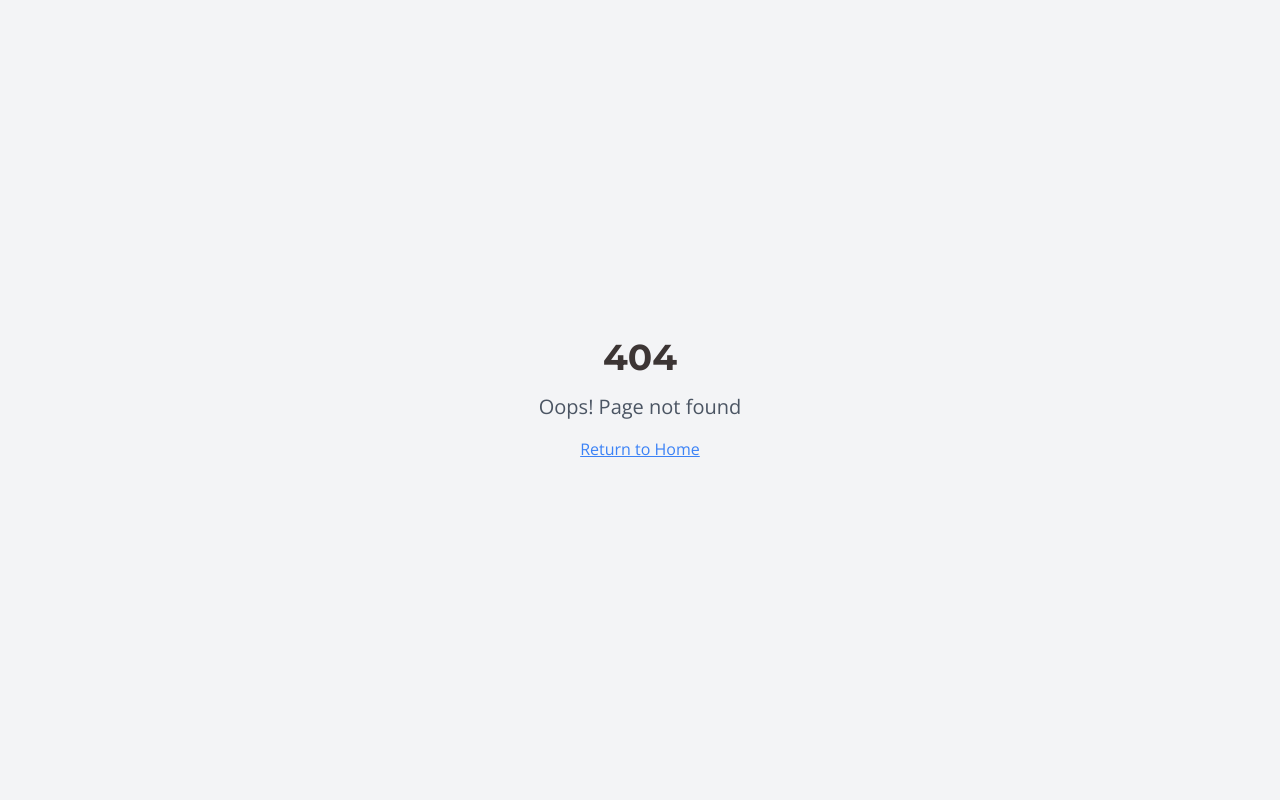
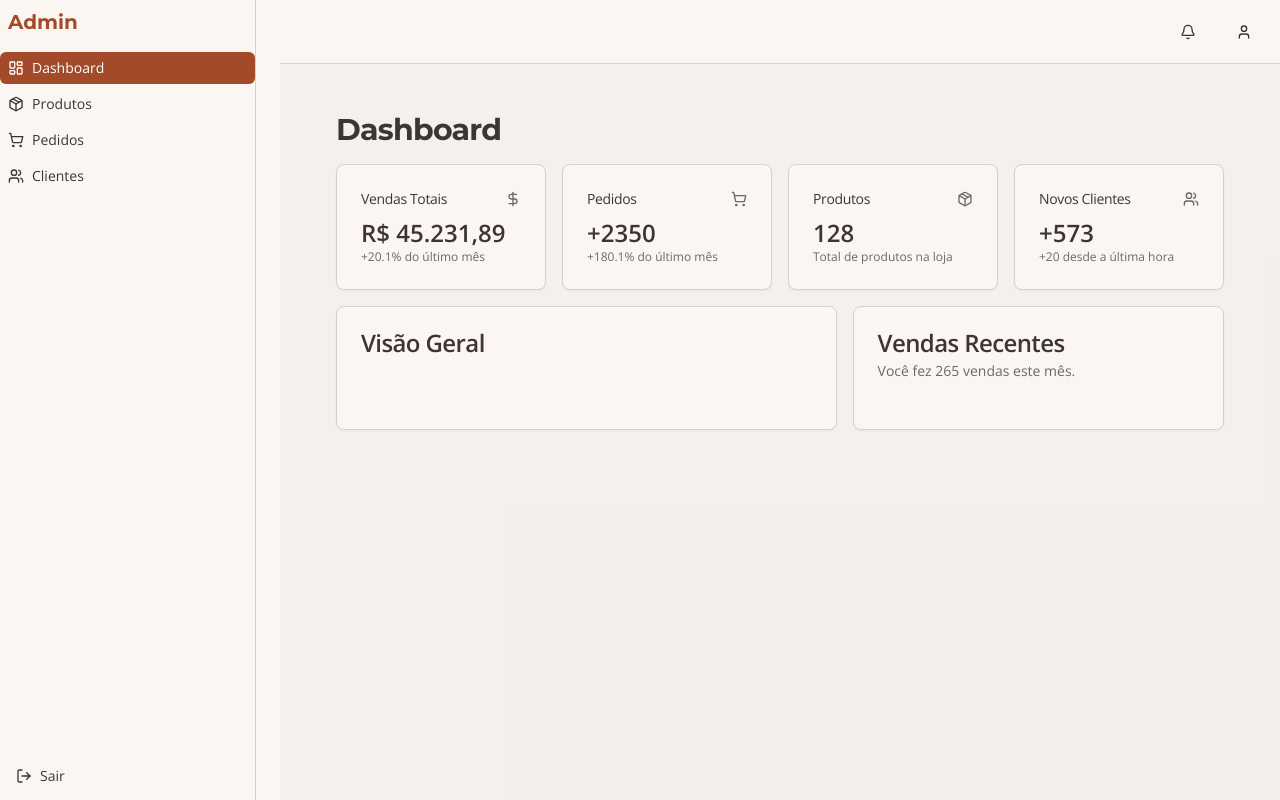
Before and after one commit to diegojua/condimentos-batista-skip, a React (Vite) app: page /admin/dashboard in a window 1280 px wide. Before the commit this address had no page. Built offline with nearby package versions, Linux system fonts and the light colour scheme.

Commit message:
feat: Implement admin login functionality

```diff
--- a/src/App.tsx
+++ b/src/App.tsx
@@ -14,6 +14,8 @@ import OrderConfirmation from './pages/OrderConfirmation'
 import About from './pages/About'
 import Contact from './pages/Contact'
 import AdminLogin from './pages/admin/Login'
+import AdminLayout from './components/admin/AdminLayout'
+import AdminDashboard from './pages/admin/Dashboard'
 import NotFound from './pages/NotFound'
 
 const App = () => (
@@ -35,7 +37,10 @@ const App = () => (
           </Route>
 
           <Route path="/admin/login" element={<AdminLogin />} />
-          {/* Add other admin routes with an AdminLayout here */}
+          <Route element={<AdminLayout />}>
+            <Route path="/admin/dashboard" element={<AdminDashboard />} />
+            {/* Add other admin routes here */}
+          </Route>
 
           <Route path="*" element={<NotFound />} />
         </Routes>
--- /dev/null
+++ b/src/components/admin/AdminLayout.tsx
@@ -0,0 +1,55 @@
+import { Outlet } from 'react-router-dom'
+import { SidebarProvider, SidebarTrigger } from '@/components/ui/sidebar'
+import { AdminSidebar } from './AdminSidebar'
+import { Button } from '../ui/button'
+import { Bell, User } from 'lucide-react'
+
+const AdminHeader = () => (
+  <header className="flex h-16 items-center justify-between border-b bg-background px-4 md:justify-end">
+    <SidebarTrigger asChild className="md:hidden">
+      <Button variant="ghost" size="icon">
+        <svg
+          xmlns="http://www.w3.org/2000/svg"
+          width="24"
+          height="24"
+          viewBox="0 0 24 24"
+          fill="none"
+          stroke="currentColor"
+          strokeWidth="2"
+          strokeLinecap="round"
+          strokeLinejoin="round"
+        >
+          <line x1="3" x2="21" y1="6" y2="6" />
+          <line x1="3" x2="21" y1="12" y2="12" />
+          <line x1="3" x2="21" y1="18" y2="18" />
+        </svg>
+      </Button>
+    </SidebarTrigger>
+    <div className="flex items-center gap-4">
+      <Button variant="ghost" size="icon">
+        <Bell className="h-5 w-5" />
+      </Button>
+      <Button variant="ghost" size="icon">
+        <User className="h-5 w-5" />
+      </Button>
+    </div>
+  </header>
+)
+
+const AdminLayout = () => {
+  return (
+    <SidebarProvider>
+      <div className="grid min-h-screen w-full md:grid-cols-[220px_1fr] lg:grid-cols-[280px_1fr]">
+        <AdminSidebar />
+        <div className="flex flex-col">
+          <AdminHeader />
+          <main className="flex flex-1 flex-col gap-4 bg-muted/40 p-4 lg:gap-6 lg:p-6">
+            <Outlet />
+          </main>
+        </div>
+      </div>
+    </SidebarProvider>
+  )
+}
+
+export default AdminLayout
--- /dev/null
+++ b/src/components/admin/AdminSidebar.tsx
@@ -0,0 +1,85 @@
+import { Link, useLocation } from 'react-router-dom'
+import {
+  Sidebar,
+  SidebarContent,
+  SidebarHeader,
+  SidebarMenu,
+  SidebarMenuItem,
+  SidebarMenuButton,
+  SidebarFooter,
+} from '@/components/ui/sidebar'
+import {
+  LayoutDashboard,
+  Package,
+  ShoppingCart,
+  Users,
+  LogOut,
+} from 'lucide-react'
+import { cn } from '@/lib/utils'
+
+const menuItems = [
+  {
+    href: '/admin/dashboard',
+    label: 'Dashboard',
+    icon: LayoutDashboard,
+  },
+  {
+    href: '/admin/products',
+    label: 'Produtos',
+    icon: Package,
+  },
+  {
+    href: '/admin/orders',
+    label: 'Pedidos',
+    icon: ShoppingCart,
+  },
+  {
+    href: '/admin/customers',
+    label: 'Clientes',
+    icon: Users,
+  },
+]
+
+export const AdminSidebar = () => {
+  const location = useLocation()
+
+  return (
+    <Sidebar>
+      <SidebarContent>
+        <SidebarHeader>
+          <h2 className="text-xl font-bold text-primary">Admin</h2>
+        </SidebarHeader>
+        <SidebarMenu>
+          {menuItems.map((item) => (
+            <SidebarMenuItem key={item.href}>
+              <SidebarMenuButton
+                asChild
+                className={cn(
+                  location.pathname === item.href &&
+                    'bg-primary text-primary-foreground hover:bg-primary-hover hover:text-primary-foreground',
+                )}
+              >
+                <Link to={item.href}>
+                  <item.icon className="h-5 w-5" />
+                  <span>{item.label}</span>
+                </Link>
+              </SidebarMenuButton>
+            </SidebarMenuItem>
+          ))}
+        </SidebarMenu>
+      </SidebarContent>
+      <SidebarFooter>
+        <SidebarMenu>
+          <SidebarMenuItem>
+            <SidebarMenuButton asChild>
+              <Link to="/">
+                <LogOut className="h-5 w-5" />
+                <span>Sair</span>
+              </Link>
+            </SidebarMenuButton>
+          </SidebarMenuItem>
+        </SidebarMenu>
+      </SidebarFooter>
+    </Sidebar>
+  )
+}
--- /dev/null
+++ b/src/pages/admin/Dashboard.tsx
@@ -0,0 +1,80 @@
+import {
+  Card,
+  CardContent,
+  CardHeader,
+  CardTitle,
+  CardDescription,
+} from '@/components/ui/card'
+import { DollarSign, Package, ShoppingCart, Users } from 'lucide-react'
+
+const AdminDashboard = () => {
+  const stats = [
+    {
+      title: 'Vendas Totais',
+      value: 'R$ 45.231,89',
+      icon: DollarSign,
+      description: '+20.1% do último mês',
+    },
+    {
+      title: 'Pedidos',
+      value: '+2350',
+      icon: ShoppingCart,
+      description: '+180.1% do último mês',
+    },
+    {
+      title: 'Produtos',
+      value: '128',
+      icon: Package,
+      description: 'Total de produtos na loja',
+    },
+    {
+      title: 'Novos Clientes',
+      value: '+573',
+      icon: Users,
+      description: '+20 desde a última hora',
+    },
+  ]
+
+  return (
+    <div className="flex-1 space-y-4 p-8 pt-6">
+      <div className="flex items-center justify-between space-y-2">
+        <h2 className="text-3xl font-bold tracking-tight">Dashboard</h2>
+      </div>
+      <div className="grid gap-4 md:grid-cols-2 lg:grid-cols-4">
+        {stats.map((stat) => (
+          <Card key={stat.title}>
+            <CardHeader className="flex flex-row items-center justify-between space-y-0 pb-2">
+              <CardTitle className="text-sm font-medium">
+                {stat.title}
+              </CardTitle>
+              <stat.icon className="h-4 w-4 text-muted-foreground" />
+            </CardHeader>
+            <CardContent>
+              <div className="text-2xl font-bold">{stat.value}</div>
+              <p className="text-xs text-muted-foreground">
+                {stat.description}
+              </p>
+            </CardContent>
+          </Card>
+        ))}
+      </div>
+      <div className="grid gap-4 md:grid-cols-2 lg:grid-cols-7">
+        <Card className="col-span-4">
+          <CardHeader>
+            <CardTitle>Visão Geral</CardTitle>
+          </CardHeader>
+          <CardContent className="pl-2">{/* Chart placeholder */}</CardContent>
+        </Card>
+        <Card className="col-span-3">
+          <CardHeader>
+            <CardTitle>Vendas Recentes</CardTitle>
+            <CardDescription>Você fez 265 vendas este mês.</CardDescription>
+          </CardHeader>
+          <CardContent>{/* Recent sales placeholder */}</CardContent>
+        </Card>
+      </div>
+    </div>
+  )
+}
+
+export default AdminDashboard
```
